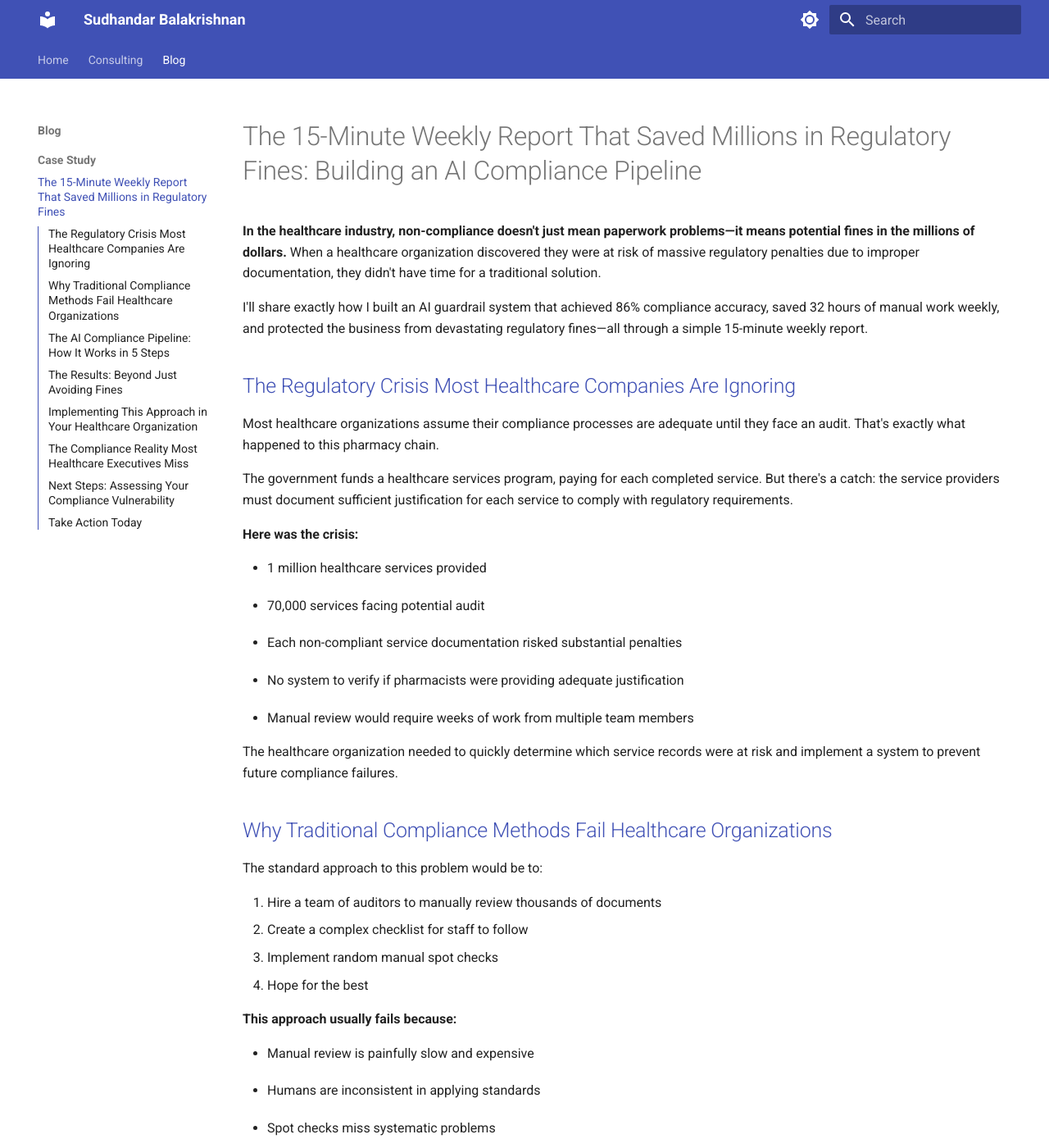
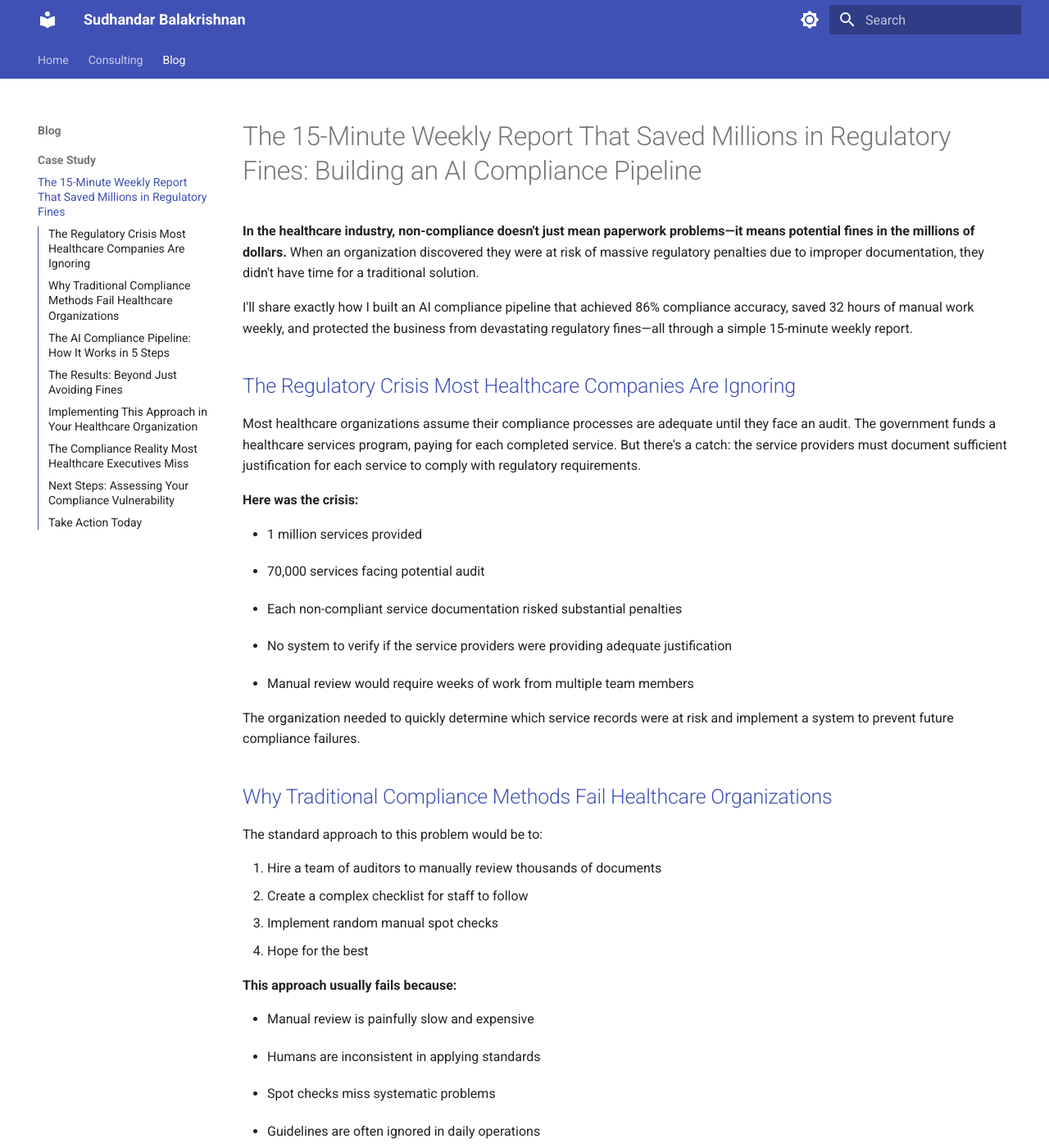
Before and after one commit to Sudhandar/blog, an MkDocs documentation site: the page built from docs/blog/compliance-pipeline-blog-markdown.md, in a window 1280 px wide and 1400 px high. Shown: the whole window at 82% size. Built offline with MkDocs 1.6.1 and Material for MkDocs 9.7.7, drawn with Linux system fonts in a browser that asks for light colours; some of the changed text lies outside the part shown.

Commit message:
Update blog post content

```diff
--- a/docs/blog/compliance-pipeline-blog-markdown.md
+++ b/docs/blog/compliance-pipeline-blog-markdown.md
@@ -6,25 +6,23 @@
 
 # The 15-Minute Weekly Report That Saved Millions in Regulatory Fines: Building an AI Compliance Pipeline
 
-**In the healthcare industry, non-compliance doesn't just mean paperwork problems—it means potential fines in the millions of dollars.** When a healthcare organization discovered they were at risk of massive regulatory penalties due to improper documentation, they didn't have time for a traditional solution.
+**In the healthcare industry, non-compliance doesn't just mean paperwork problems—it means potential fines in the millions of dollars.** When an organization discovered they were at risk of massive regulatory penalties due to improper documentation, they didn't have time for a traditional solution.
 
-I'll share exactly how I built an AI guardrail system that achieved 86% compliance accuracy, saved 32 hours of manual work weekly, and protected the business from devastating regulatory fines—all through a simple 15-minute weekly report.
+I'll share exactly how I built an AI compliance pipeline that achieved 86% compliance accuracy, saved 32 hours of manual work weekly, and protected the business from devastating regulatory fines—all through a simple 15-minute weekly report.
 
 ## The Regulatory Crisis Most Healthcare Companies Are Ignoring
 
-Most healthcare organizations assume their compliance processes are adequate until they face an audit. That's exactly what happened to this pharmacy chain.
-
-The government funds a healthcare services program, paying for each completed service. But there's a catch: the service providers must document sufficient justification for each service to comply with regulatory requirements.
+Most healthcare organizations assume their compliance processes are adequate until they face an audit. The government funds a healthcare services program, paying for each completed service. But there's a catch: the service providers must document sufficient justification for each service to comply with regulatory requirements.
 
 **Here was the crisis:**
 
-- 1 million healthcare services provided
+- 1 million services provided
 - 70,000 services facing potential audit
 - Each non-compliant service documentation risked substantial penalties
-- No system to verify if pharmacists were providing adequate justification
+- No system to verify if the service providers were providing adequate justification
 - Manual review would require weeks of work from multiple team members
 
-The healthcare organization needed to quickly determine which service records were at risk and implement a system to prevent future compliance failures.
+The organization needed to quickly determine which service records were at risk and implement a system to prevent future compliance failures.
 
 ## Why Traditional Compliance Methods Fail Healthcare Organizations
 
@@ -50,13 +48,13 @@
 
 **Here's how the system works:**
 
-1. **Data Retrieval**: The system connects to the database where service documentation forms are stored, pulling in the free-text justifications pharmacists had entered.
+1. **Data Retrieval**: The system connects to the database where service documentation forms are stored, pulling in the free-text justifications entered by the service providers.
 
-2. **AI-Powered Review**: Using a large language model, each form is analyzed against the specific regulatory requirements. The AI doesn't just look for keywords but understands the context and determines if the justification meets the standards.
+2. **AI-Powered Review**: Using a Generative AI model, each form is analyzed against the specific regulatory requirements. The AI doesn't just look for keywords but understands the context and determines if the justification meets the standards.
 
 3. **Flagging System**: Each service record receives a binary classification (compliant/non-compliant) along with a specific explanation of why it passed or failed.
 
-4. **Evaluation Mechanism**: To ensure accuracy, I built an evaluation pipeline that tests the AI against known examples, achieving 86% accuracy in identifying non-compliant service records.
+4. **Evaluation Mechanism**: To ensure accuracy, I built an evaluation pipeline that tests the AI against test cases, achieving 86% accuracy in identifying non-compliant service records.
 
 5. **Automated Reporting**: The system generates a weekly 15-minute report highlighting non-compliant service documentation, summarizing trends, and providing actionable insights for management.
 
@@ -69,7 +67,7 @@
 **Immediate Crisis Management:**
 
 - Successfully identified non-compliant service records before the audit
-- Allowed the pharmacy to proactively address issues
+- Allowed the organization to proactively address issues
 - Provided documentation to demonstrate good-faith compliance efforts
 
 **Ongoing Benefits:**
@@ -106,7 +104,7 @@
 - Builds trust with regulators through demonstrated diligence
 - Provides data-driven insights into operational effectiveness
 
-The pharmacy chain didn't just avoid fines—they transformed their approach to regulatory compliance from a reactive scramble to a proactive system that continuously improves.
+The organization didn't just avoid fines—they transformed their approach to regulatory compliance from a reactive scramble to a proactive system that continuously improves.
 
 ## Next Steps: Assessing Your Compliance Vulnerability
 
@@ -122,7 +120,7 @@
 
 Don't wait for regulators to find compliance issues in your organization. Implementing an AI compliance pipeline is more accessible than most healthcare executives realize.
 
-I've helped multiple healthcare organizations implement these systems to protect against regulatory fines while reducing their compliance workload.
+I've helped organizations implement these systems to protect against regulatory fines while reducing their compliance workload.
 
 **Want to learn more about how this approach could work for your specific compliance challenges?** Reach out for a consultation where we can discuss your unique regulatory requirements and how an AI compliance system could help you avoid fines while saving valuable staff time.
 
```
